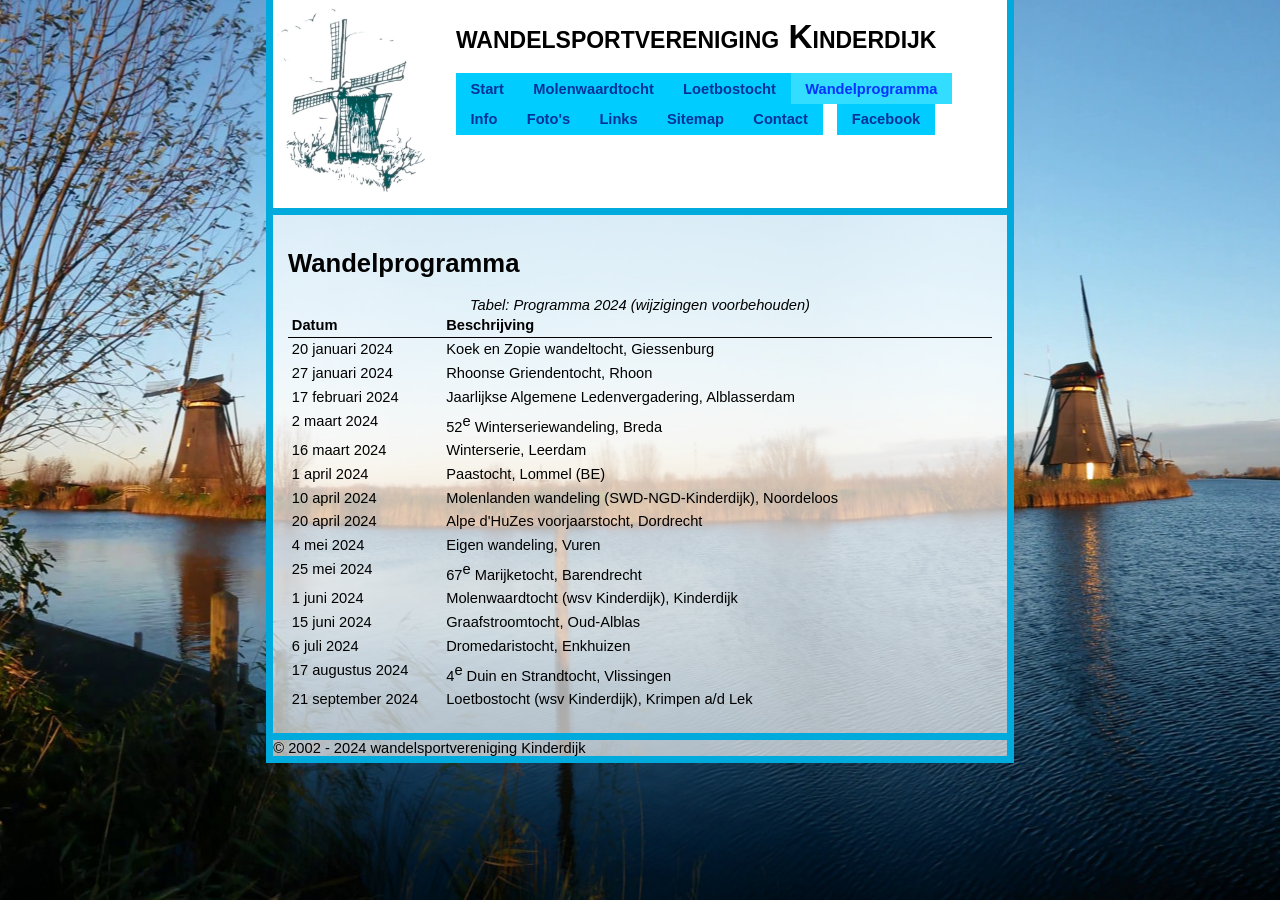
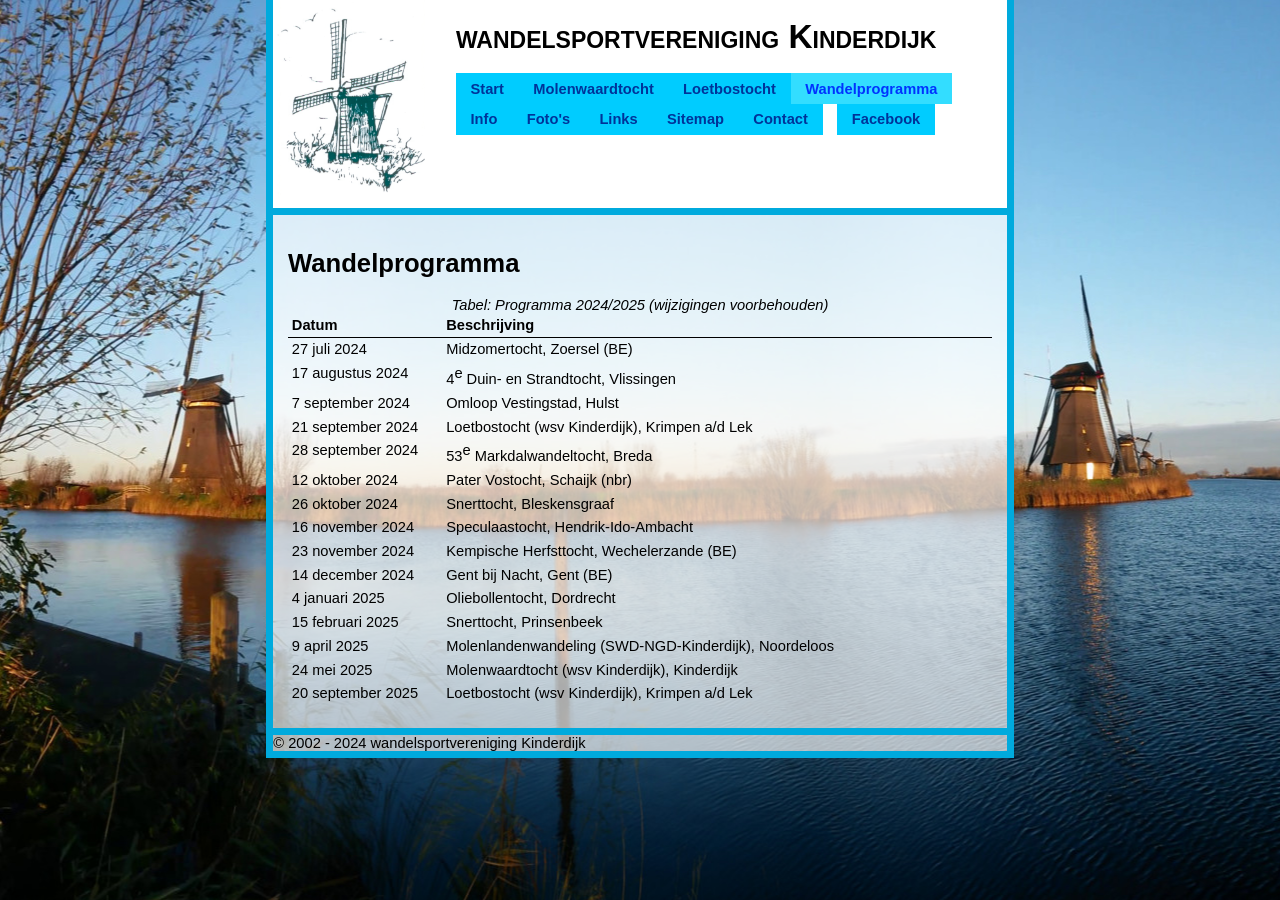
Before and after one commit to jvisser84/www.wsvkinderdijk.nl, a Jekyll site: the page built from docs/wandelprogramma.html, in a window 1280 px wide. Built offline with Jekyll 4.4.1, drawn with Linux system fonts in a browser that asks for light colours.

Commit message:
Update wandelprogramma 2024/2025

```diff
--- a/docs/_data/wandelprogramma.yml
+++ b/docs/_data/wandelprogramma.yml
@@ -1,45 +1,45 @@
-- name: Koek en Zopie wandeltocht
-  location: Giessenburg
-  date: 20 januari 2024
-- name: Rhoonse Griendentocht
-  location: Rhoon
-  date: 27 januari 2024
-- name: Jaarlijkse Algemene Ledenvergadering
-  location: Alblasserdam
-  date: 17 februari 2024
-- name: 52<sup>e</sup> Winterseriewandeling
-  location: Breda
-  date: 2 maart 2024
-- name: Winterserie
-  location: Leerdam
-  date: 16 maart 2024
-- name: Paastocht
-  location: Lommel (BE)
-  date: 1 april 2024
-- name: Molenlanden wandeling (SWD-NGD-Kinderdijk)
-  location: Noordeloos
-  date: 10 april 2024
-- name: Alpe d&#39;HuZes voorjaarstocht
-  location: Dordrecht
-  date: 20 april 2024
-- name: Eigen wandeling
-  location: Vuren
-  date: 4 mei 2024
-- name: 67<sup>e</sup> Marijketocht
-  location: Barendrecht
-  date: 25 mei 2024
-- name: Molenwaardtocht (wsv Kinderdijk)
-  location: Kinderdijk
-  date: 1 juni 2024
-- name: Graafstroomtocht
-  location: Oud-Alblas
-  date: 15 juni 2024
-- name: Dromedaristocht
-  location: Enkhuizen
-  date: 6 juli 2024
-- name: 4<sup>e</sup> Duin en Strandtocht
+- name: Midzomertocht
+  location: Zoersel (BE)
+  date: 27 juli 2024
+- name: 4<sup>e</sup> Duin- en Strandtocht
   location: Vlissingen
   date: 17 augustus 2024
+- name: Omloop Vestingstad
+  location: Hulst
+  date: 7 september 2024
 - name: Loetbostocht (wsv Kinderdijk)
   location: Krimpen a/d Lek
   date: 21 september 2024
+- name: 53<sup>e</sup> Markdalwandeltocht
+  location: Breda
+  date: 28 september 2024
+- name: Pater Vostocht
+  location: Schaijk (nbr)
+  date: 12 oktober 2024
+- name: Snerttocht
+  location: Bleskensgraaf
+  date: 26 oktober 2024
+- name: Speculaastocht
+  location: Hendrik-Ido-Ambacht
+  date: 16 november 2024
+- name: Kempische Herfsttocht
+  location: Wechelerzande (BE)
+  date: 23 november 2024
+- name: Gent bij Nacht
+  location: Gent (BE)
+  date: 14 december 2024
+- name: Oliebollentocht
+  location: Dordrecht
+  date: 4 januari 2025
+- name: Snerttocht
+  location: Prinsenbeek
+  date: 15 februari 2025
+- name: Molenlandenwandeling (SWD-NGD-Kinderdijk)
+  location: Noordeloos
+  date: 9 april 2025
+- name: Molenwaardtocht (wsv Kinderdijk)
+  location: Kinderdijk
+  date: 24 mei 2025
+- name: Loetbostocht (wsv Kinderdijk)
+  location: Krimpen a/d Lek
+  date: 20 september 2025
--- a/docs/molenwaardtocht.md
+++ b/docs/molenwaardtocht.md
@@ -3,7 +3,7 @@
 title: Molenwaardtocht
 permalink: /molenwaardtocht
 ---
-### Zaterdag 1 juni 2024
+### Zaterdag 24 mei 2025
 
 Nergens in de wereld vind je nog zoveel molens bij elkaar als in het dorpje Kinderdijk.
 Zo rond 1740 zijn hier 19 molens gebouwd, die tot op heden goed zijn onderhouden en nog in bedrijf zijn.
--- a/docs/wandelprogramma.html
+++ b/docs/wandelprogramma.html
@@ -4,7 +4,7 @@
 permalink: /wandelprogramma
 ---
 <table class="activiteiten" border="0">
-  <caption>Programma 2024 (wijzigingen voorbehouden)</caption>
+  <caption>Programma 2024/2025 (wijzigingen voorbehouden)</caption>
   <thead>
     <tr>
       <th class="datum">Datum</th>
```
